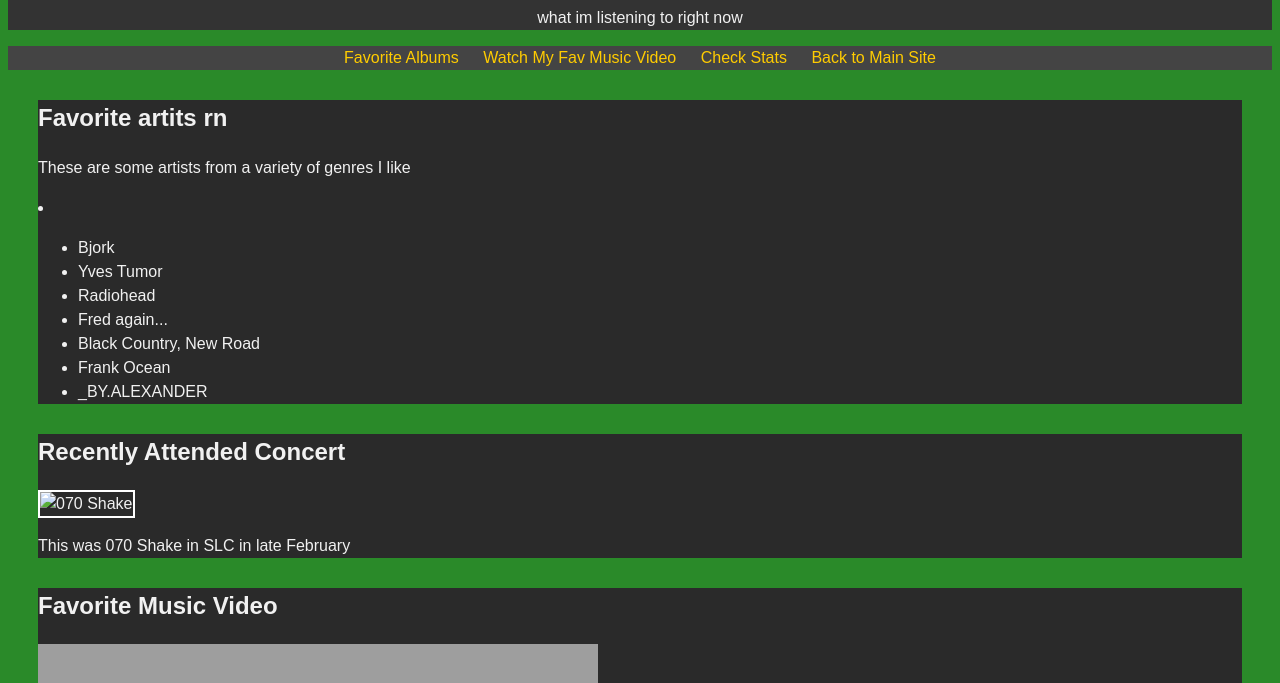
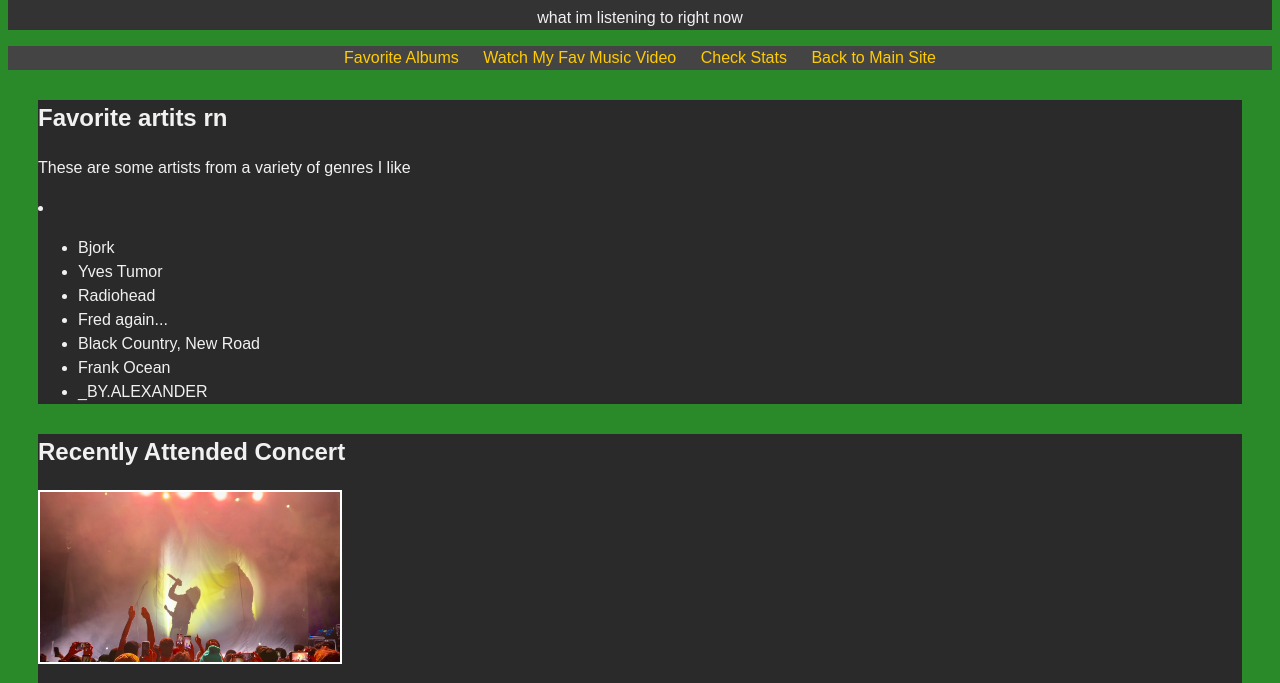
Before and after one commit to ashergough/asher-website, a plain HTML site: page scratch.html in a window 1280 px wide. Shown: the part 117-800 px from the top of the page. Drawn offline with Linux system fonts and the light colour scheme; grey boxes are pictures that could not be loaded.

Commit message:
Update scratch.html

```diff
--- a/scratch.html
+++ b/scratch.html
@@ -38,7 +38,7 @@
 
   <div class="section" id="gear">
     <h2>Recently Attended Concert</h2>
-    <img src="assets/img/070shake.jpeg" alt="070 Shake" width="300">
+    <img src="070shake.jpeg" alt="070 Shake" width="300">
     <p>This was 070 Shake in SLC in late February</p>
   </div>
 
```
